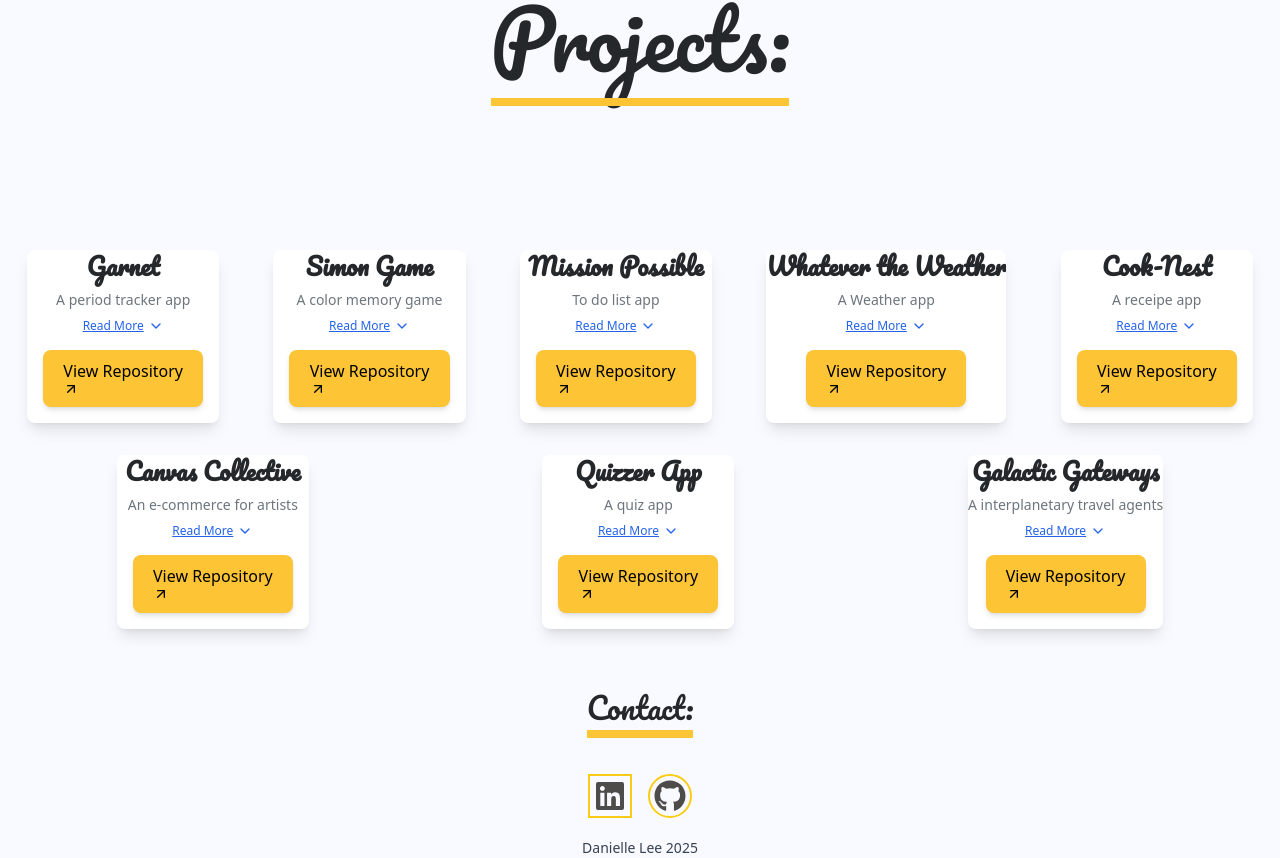
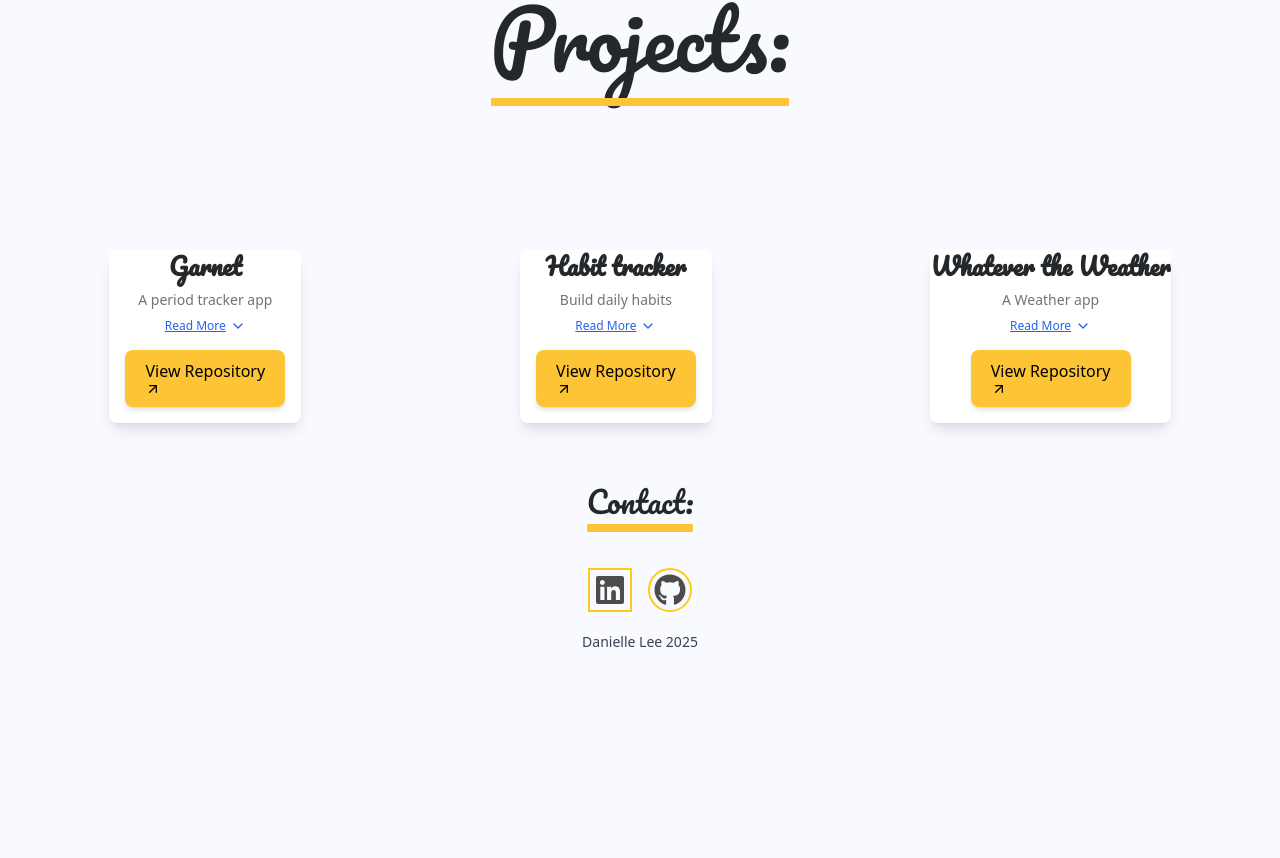
Before and after one commit to Danielle73/Danielle-React-Portfolio, a React (Vite) app in the folder my-portfolio/: page / in a window 1280 px wide. Shown: the part 1287-2145 px from the top of the page. After the commit the page ends 1939 px from the top, so only its background shows below. Built offline with nearby package versions, Linux system fonts and the light colour scheme.

Commit message:
fix(refactor) establishing projects that are completed

```diff
--- a/my-portfolio/src/components/ProjectsGrid.jsx
+++ b/my-portfolio/src/components/ProjectsGrid.jsx
@@ -25,7 +25,22 @@ function ProjectsGrid(){
   repoUrl="https://github.com/Danielle73/Garnet"
 />
 
-    <ProjectCard
+ <ProjectCard
+      title="Habit tracker"
+      description="Build daily habits"
+      details={`
+        🧰 Stack: React, Typescript, Vite, Tailwind, JavaScript, HTML, CSS.\n
+        📖 Summary: A Habit tracker for users to build and categorise habits to complete daily.\n
+        🎯 Purpose: To explore React and PWA development.\n
+        🧑‍💻 My Role: Developed app idea and UI/UX.\n
+        🚧 Challenge: Ongoing updates and features for users.\n
+        ✅ Result: Produced a PWA that can be accessed offline and is Mobile friendly.`}
+
+      //imageUrl="src/assets/SimonGame.png"
+      repoUrl="https://github.com/Danielle73/habit-tracker"
+    />
+
+    {/* <ProjectCard
       title="Simon Game"
       description="A color memory game"
       details={`
@@ -38,8 +53,9 @@ function ProjectsGrid(){
 
       //imageUrl="src/assets/SimonGame.png"
       repoUrl="https://github.com/FAC-community/summer2024/tree/main/users/Danielle%26JackGame/Simon%20game%20Vanilla"
-    />
-    <ProjectCard
+    /> */}
+
+    {/* <ProjectCard
       title="Mission Possible"
       description="To do list app"
       details={`
@@ -52,6 +68,7 @@ function ProjectsGrid(){
       //imageUrl="/src/assets/Mission-Possible.png"
       repoUrl="https://github.com/Danielle73/Mission-Possible"
     />
+     */}
       <ProjectCard
       title="Whatever the Weather"
       description="A Weather app"
@@ -66,7 +83,8 @@ function ProjectsGrid(){
       //imageUrl="/src/assets/Mission-Possible.png"
       repoUrl="https://github.com/Danielle73/Weather_App"
     />
-    <ProjectCard
+
+    {/* <ProjectCard
       title="Cook-Nest"
       description="A receipe app"
       details={`🧰 Stack: C#, PostgreSQL, React, TypeScript\n
@@ -78,9 +96,9 @@ function ProjectsGrid(){
 
       //imageUrl="/src/assets/COOK-NEST.svg"
       repoUrl="https://github.com/fac30/PRO05_Riley_Tanya_Dani_Levi"
-    />
+    /> */}
 
-    <ProjectCard
+    {/* <ProjectCard
       title="Canvas Collective"
       description="An e-commerce for artists"
       details={`
@@ -94,8 +112,10 @@ function ProjectsGrid(){
       //imageUrl=""
       repoUrl="https://github.com/fac30/PRO04_FRONT_GAJ_LEVI_DANI_ITZI"
     />
+      */}
 
-     <ProjectCard
+
+     {/* <ProjectCard
       title="Quizzer App"
       description="A quiz app"
       details={`
@@ -108,8 +128,10 @@ function ProjectsGrid(){
 
       //imageUrl="/src/assets/gamelogo.jpg"
       repoUrl="https://github.com/fac30/PRO03_FRONT_DANI_WILL_BEN"
-    />
-     <ProjectCard
+    /> */}
+
+
+     {/* <ProjectCard
       title="Galactic Gateways"
       description="A interplanetary travel agents"
       details={`
@@ -122,7 +144,7 @@ function ProjectsGrid(){
 
       //imageUrl="/src/assets/galactic-gateways-logo.png"
       repoUrl="https://github.com/fac30/PRO01_Danielle_Jason_Khalos"
-    />
+    /> */}
 
     </div>
   </div>
```
